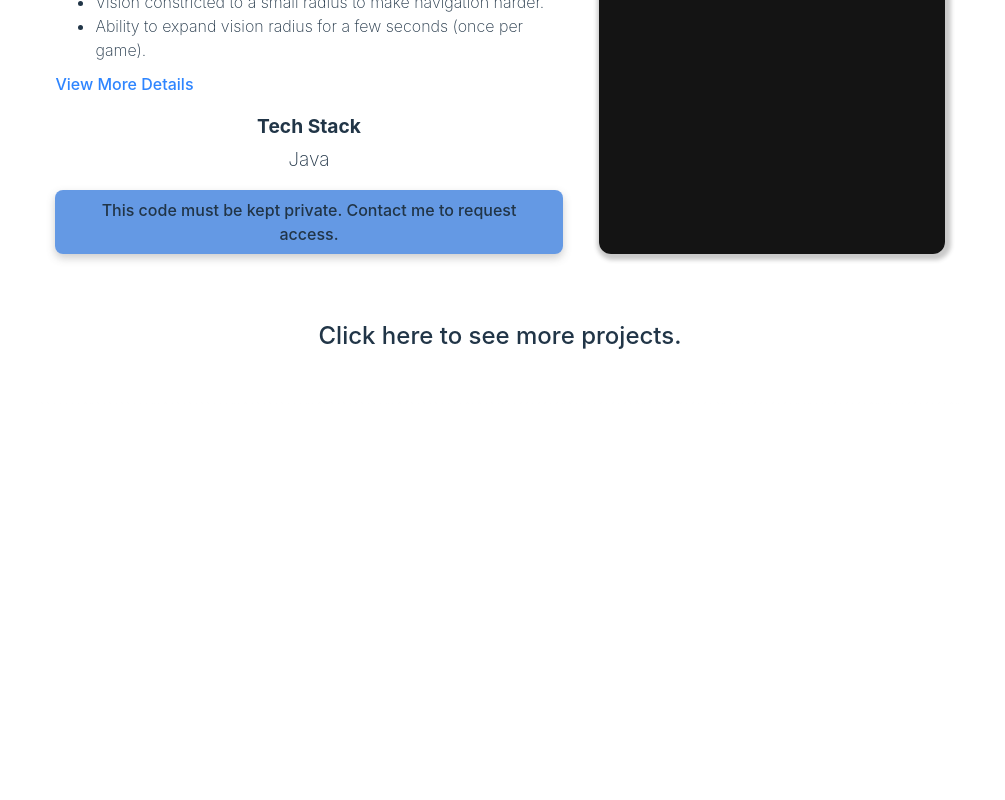
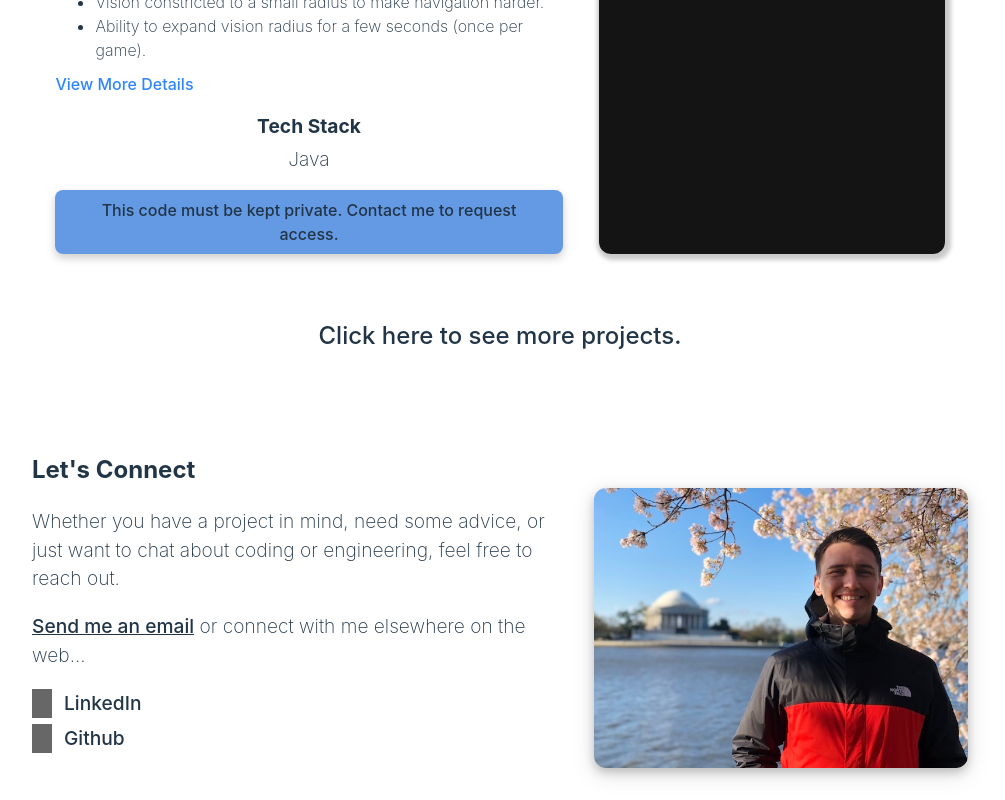
Before and after one commit to sourdoughbredd/personal-website, a React (Vite) app: page / in a window 1280 px wide. Shown: the part 5391-6191 px from the top of the page, without its empty margins (140-1145 px from the left). Before the commit the page ends 5875 px from the top, so only its background shows below. Built offline with nearby package versions, Linux system fonts and the light colour scheme; grey boxes are pictures that could not be loaded.

Commit message:
Create Connect section

```diff
--- /dev/null
+++ b/src/components/Connect.jsx
@@ -0,0 +1,53 @@
+import { Link } from "react-router-dom";
+import headshot from "../assets/headshot-dc.jpg";
+import styles from "./Connect.module.css";
+
+const Links = () => {
+  return (
+    <div className={styles["links"]}>
+      <a href="https://www.linkedin.com/in/brett-bussell">
+        <img
+          className={styles.icon}
+          src="https://cdn.jsdelivr.net/gh/devicons/devicon@latest/icons/linkedin/linkedin-plain.svg"
+          alt="LinkedIn logo"
+        />
+        <span>LinkedIn</span>
+      </a>
+      <a href="https://github.com/sourdoughbredd" className={styles["github"]}>
+        <img
+          className={styles.icon}
+          src="https://cdn.jsdelivr.net/gh/devicons/devicon@latest/icons/github/github-original.svg"
+          alt="github logo"
+        />
+        <span>Github</span>
+      </a>
+      <div className={styles["github"]}></div>
+    </div>
+  );
+};
+
+const Connect = () => {
+  return (
+    <div className={styles["connect-section"]}>
+      <h2 className="section-title">Let's Connect</h2>
+      <div className={styles["content-container"]}>
+        <div className={styles["text-container"]}>
+          <p>
+            Whether you have a project in mind, need some advice, or just want
+            to chat about coding or engineering, feel free to reach out.
+          </p>
+          <p>
+            <Link to="/contact" className={styles["contact-link"]}>
+              Send me an email
+            </Link>{" "}
+            or connect with me elsewhere on the web...
+          </p>
+          <Links />
+        </div>
+        <img src={headshot} className={styles["headshot"]} alt="" />
+      </div>
+    </div>
+  );
+};
+
+export default Connect;
--- /dev/null
+++ b/src/components/Connect.module.css
@@ -0,0 +1,58 @@
+.content-container {
+  display: flex;
+  gap: 24px;
+  font-size: 1.2rem;
+}
+
+.connect-section h2 {
+  margin: 0;
+}
+
+.headshot {
+  object-fit: cover;
+  width: 40%;
+  height: auto;
+  border-radius: 12px;
+  box-shadow: 0 4px 8px rgba(133, 133, 133, 0.4),
+    0 6px 20px rgba(132, 132, 132, 0.3);
+}
+
+.contact-link {
+  text-decoration: underline;
+}
+
+.links {
+  display: flex;
+  flex-direction: column;
+  gap: 6px;
+}
+
+.links .icon {
+  width: 20px;
+  filter: invert(0.9);
+}
+
+.links > * {
+  display: flex;
+  gap: 12px;
+}
+
+.links span {
+  color: var(--font-color);
+}
+
+@media (max-width: 750px) {
+  .content-container {
+    flex-direction: column;
+  }
+
+  .headshot {
+    width: 100%;
+  }
+
+  .links {
+    flex-direction: row;
+    justify-content: center;
+    gap: 36px;
+  }
+}
--- a/src/pages/Home.jsx
+++ b/src/pages/Home.jsx
@@ -2,9 +2,9 @@ import Hero from "../components/Hero";
 import About from "../components/About";
 import Skills from "../components/Skills";
 import ProjectShowcase from "../components/ProjectShowcase";
+import Connect from "../components/Connect.jsx";
 
 import { Link } from "react-router-dom";
-
 import styles from "./Home.module.css";
 import { featuredProjects } from "../data/projects.js";
 
@@ -25,6 +25,7 @@ const Home = () => {
         <Link to="/projects">Click here to see more projects.</Link>
       </div>
       <hr />
+      <Connect />
     </>
   );
 };
```
